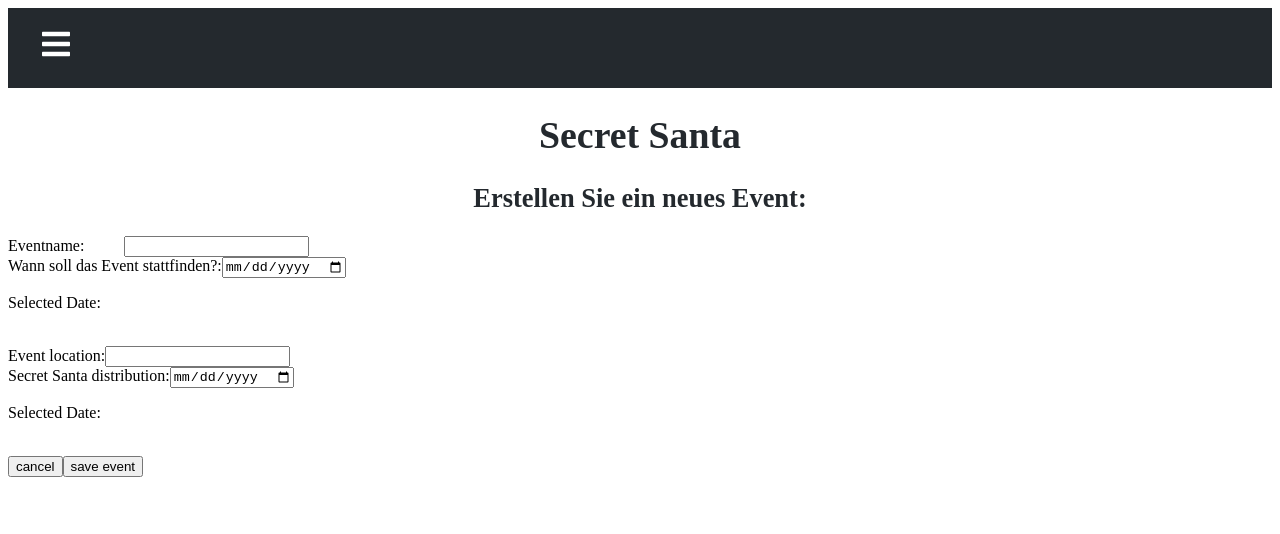
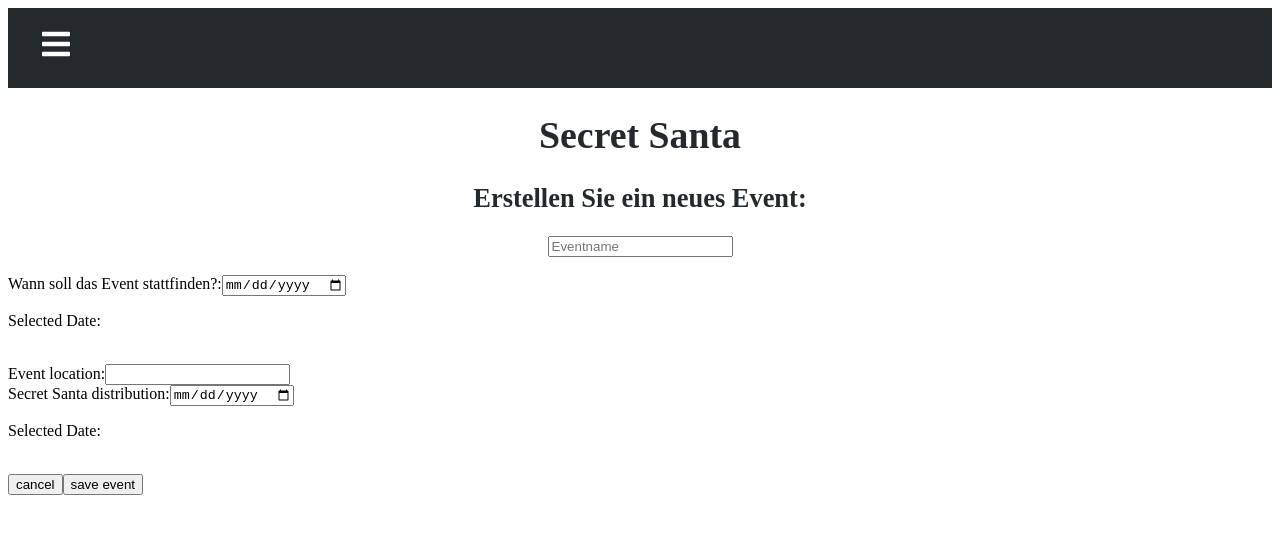
Before and after one commit to pgs3238/WichtelApp2, a React (Create React App) app in the folder src/main/frontend/: page /eventAnlegen in a window 1280 px wide. Shown: the top 534 px of the page. Built offline with nearby package versions, Linux system fonts and the light colour scheme.

Commit message:
start EventAnlegen.css

```diff
--- a/src/main/frontend/public/index.html
+++ b/src/main/frontend/public/index.html
@@ -24,7 +24,7 @@
       work correctly both with client-side routing and a non-root public URL.
       Learn how to configure a non-root public URL by running `npm run build`.
     -->
-    <title>React App</title>
+    <title>Secret Santa</title>
   </head>
   <body>
     <noscript>You need to enable JavaScript to run this app.</noscript>
--- a/src/main/frontend/src/pages/Anmelden.jsx
+++ b/src/main/frontend/src/pages/Anmelden.jsx
@@ -66,7 +66,7 @@ function Layout() {
                 type="submit"
                 id="pwvergessen"
                 value="Passwort vergessen?"/>
-                &emsp;
+                &emsp;&nbsp;&nbsp;
             </div>
         </form>
 
--- /dev/null
+++ b/src/main/frontend/src/pages/EventAnlegen.css
@@ -0,0 +1,3 @@
+.eventname {
+    text-align: center;
+}
--- a/src/main/frontend/src/pages/EventAnlegen.jsx
+++ b/src/main/frontend/src/pages/EventAnlegen.jsx
@@ -1,5 +1,7 @@
 
 import React, {useState} from 'react';
+
+import './EventAnlegen.css'
 
 function Layout() {
     const [inputs, setInputs] = useState({});
@@ -21,18 +23,20 @@ function Layout() {
         <form onSubmit={handleSubmit}>
             <h1>Secret Santa</h1>
             <h2>Erstellen Sie ein neues Event:</h2>
-            <label>Eventname:
-                &emsp;&emsp;&nbsp;
+
+            <label>
+                <div className="eventname">
                 <input
                     type = "text"
+                    placeholder="Eventname"
                     id = "ename"
                     name = "eventName"
                     value = {inputs.eventName || ""}
                     onChange = {handleChange}
                 />
+                </div>
             </label>
             <br/>
-
             <label>Wann soll das Event stattfinden?:
                 <input
                     type = "date"
```
